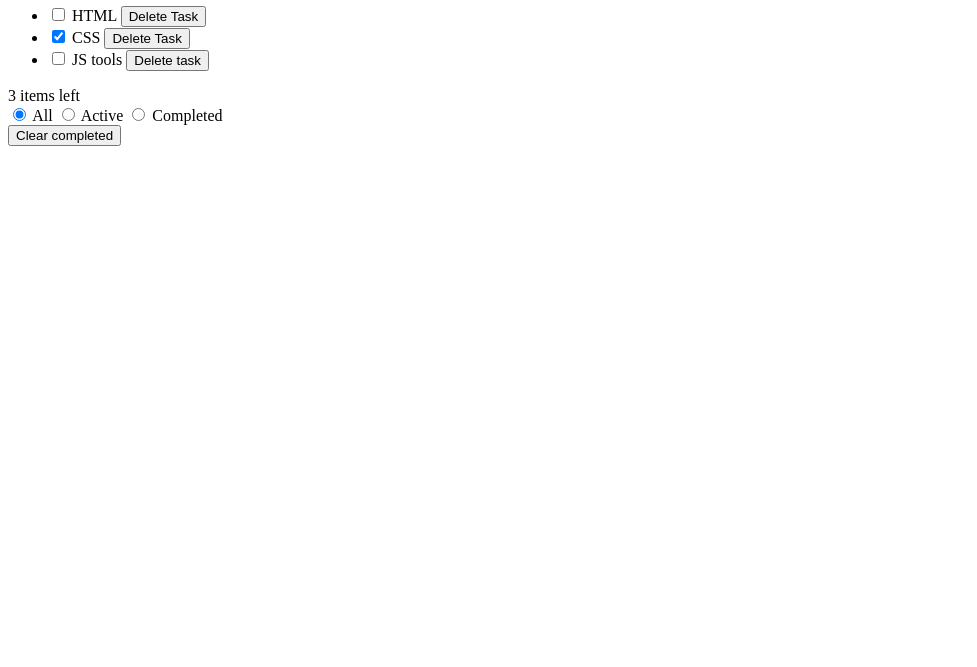
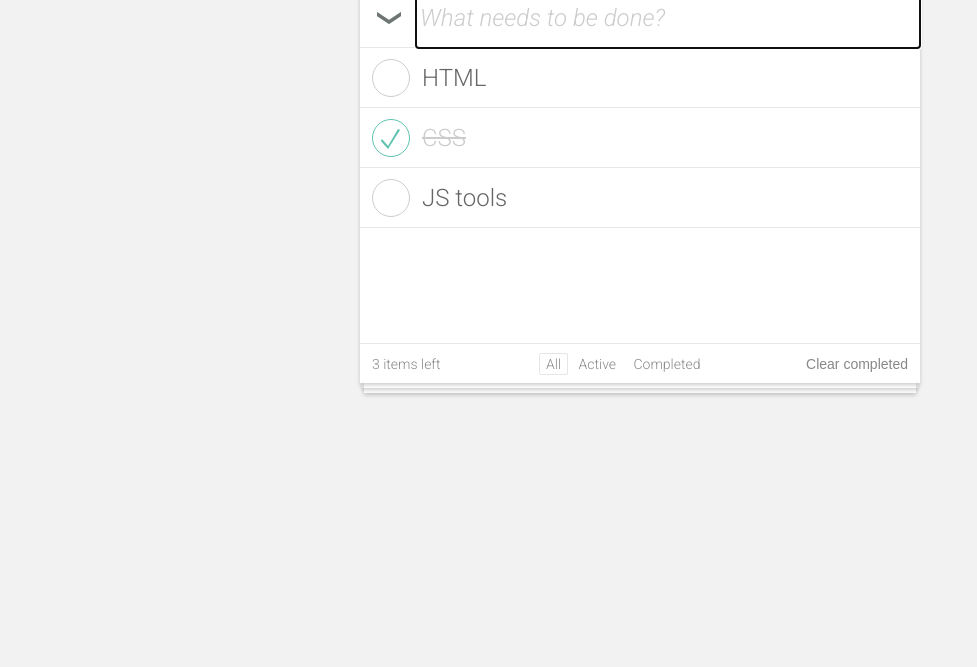
Before and after one commit to ok-technopolis-autumn-2019/Dmitry_Nazarov, a plain HTML site: page TODO_nazarov_index.html in a window 1280 px wide. Shown: the part 133-800 px from the top of the page, without its empty margins (0-977 px from the left). Drawn offline with Linux system fonts and the light colour scheme.

Commit message:
add css in project

```diff
--- a/TODO_nazarov_index.html
+++ b/TODO_nazarov_index.html
@@ -1,30 +1,39 @@
 <!DOCTYPE html>
 <html lang="en">
   <head>
-        <meta charset="UTF-8">
-        <meta name="viewport" content="width=device-width">
+    <meta charset="UTF-8" />
+    <meta name="viewport" content="width=device-width" />
     <title>TODO app</title>
-        <link href="https://fonts.googleapis.com/css?family=Roboto:100,300,300i&display=swap&subset=cyrillic"
-              rel="stylesheet">
-        <link rel="stylesheet" href="css/style.css">
+    <link
+      href="https://fonts.googleapis.com/css?family=Roboto:100,300,300i&display=swap&subset=cyrillic"
+      rel="stylesheet"
+    />
+    <link rel="stylesheet" href="css/style.css" />
   </head>
   <body>
     <div class="todo-app">
-
       <header class="todo-app__header">
-                <h1 class="title">Todos</h1>
+        <h1 class="title">todos</h1>
       </header>
 
       <main class="todo-app__frame">
-
         <section class="todo-app__main-controls main-controls">
           <div class="main-controls__select-all">
-                        <button class="main-controls__select-all-button" title="Select all tasks">Select all tasks</button>
+            <button
+              class="main-controls__select-all-button"
+              title="Select all tasks"
+            >
+              Select all tasks
+            </button>
           </div>
           <div class="main-controls__create-new">
-                        <input type="text" class="main-controls__create-new-input"
+            <input
+              type="text"
+              class="main-controls__create-new-input"
               placeholder="What needs to be done?"
-                               aria-label="Add new item" autofocus>
+              aria-label="Add new item"
+              autofocus
+            />
           </div>
         </section>
 
@@ -32,43 +41,74 @@
           <ul class="todo-app__task-list tasks">
             <li class="todo-app__task-item task-item">
               <div class="task-item__view">
-                                <input type="checkbox" class="task-item__status-input" id="item1"
-                                       aria-label="Completed task: HTML">
+                <input
+                  type="checkbox"
+                  class="task-item__status-input"
+                  id="item1"
+                  aria-label="Completed task: HTML"
+                />
                 <label class="task-item__status-icon" for="item1"></label>
                 <span class="task-item__text">HTML</span>
-                                <button class="task-item__delete" title="Delete task">Delete Task</button>
+                <button class="task-item__delete" title="Delete task">
+                  Delete Task
+                </button>
               </div>
               <div class="task-item__edit" hidden>
-                                <input type="text" class="task-item__input"
-                                       value="HTML" aria-label="Edit task: HTML">
+                <input
+                  type="text"
+                  class="task-item__input"
+                  value="HTML"
+                  aria-label="Edit task: HTML"
+                />
               </div>
             </li>
 
             <li class="todo-app__task-item task-item">
               <div class="task-item__view">
-                                <input type="checkbox" checked class="task-item__status-input" id="item2"
-                                       aria-label="Completed task: CSS">
+                <input
+                  type="checkbox"
+                  checked
+                  class="task-item__status-input"
+                  id="item2"
+                  aria-label="Completed task: CSS"
+                />
                 <label class="task-item__status-icon" for="item2"></label>
                 <span class="task-item__text">CSS</span>
-                                <button class="task-item__delete" title="Delete task">Delete Task</button>
+                <button class="task-item__delete" title="Delete task">
+                  Delete Task
+                </button>
               </div>
               <div class="task-item__edit" hidden>
-                                <input type="text" class="task-item__input"
-                                       value="CSS" aria-label="Edit task: CSS">
+                <input
+                  type="text"
+                  class="task-item__input"
+                  value="CSS"
+                  aria-label="Edit task: CSS"
+                />
               </div>
             </li>
 
             <li class="todo-app__task-item task-item">
               <div class="task-item__view">
-                                <input type="checkbox" class="task-item__status-input" id="item3"
-                                       aria-label="Completed task: JS tools">
+                <input
+                  type="checkbox"
+                  class="task-item__status-input"
+                  id="item3"
+                  aria-label="Completed task: JS tools"
+                />
                 <label class="task-item__status-icon" for="item3"></label>
                 <span class="task-item__text">JS tools</span>
-                                <button class="task-item__delete" title="Delete task">Delete task</button>
+                <button class="task-item__delete" title="Delete task">
+                  Delete task
+                </button>
               </div>
               <div class="task-item__edit" hidden>
-                                <input type="text" class="task-item__input"
-                                       value="JS tools" aria-label="Edit tsk: JS tools">
+                <input
+                  type="text"
+                  class="task-item__input"
+                  value="JS tools"
+                  aria-label="Edit tsk: JS tools"
+                />
               </div>
             </li>
           </ul>
@@ -79,18 +119,41 @@
             <div class="task-counter">3 items left</div>
           </div>
           <div class="actions-bar__item">
-                        <div class="task-filter" role="group" aria-label="Filter tasks by status">
+            <div
+              class="task-filter"
+              role="group"
+              aria-label="Filter tasks by status"
+            >
               <label class="task-filter__item">
-                                <input type="radio" class="task-filter__input" name="filter"
-                                       checked="checked" value="All">
-                                <span class="task-filter__text" aria-label="Select all tasks">All</span>
+                <input
+                  type="radio"
+                  class="task-filter__input"
+                  name="filter"
+                  checked="checked"
+                  value="All"
+                />
+                <span class="task-filter__text" aria-label="Select all tasks"
+                  >All</span
+                >
               </label>
               <label class="task-filter__item">
-                                <input type="radio" class="task-filter__input" name="filter" value="Active">
-                                <span class="task-filter__text" aria-label="Select active tasks">Active</span>
+                <input
+                  type="radio"
+                  class="task-filter__input"
+                  name="filter"
+                  value="Active"
+                />
+                <span class="task-filter__text" aria-label="Select active tasks"
+                  >Active</span
+                >
               </label>
               <label class="task-filter__item">
-                                <input type="radio" class="task-filter__input" name="filter" value="Completed">
+                <input
+                  type="radio"
+                  class="task-filter__input"
+                  name="filter"
+                  value="Completed"
+                />
                 <span class="task-filter__text" aria-label="">Completed</span>
               </label>
             </div>
@@ -99,7 +162,6 @@
             <button class="task-clear-completed">Clear completed</button>
           </div>
         </section>
-
       </main>
     </div>
   </body>
--- /dev/null
+++ b/css/action-bar.css
@@ -0,0 +1,15 @@
+.actions-bar {
+  justify-content: space-between;
+  border-top: 1px #e6e6e6 solid;
+  box-sizing: border-box;
+  align-items: center;
+  padding: 3px 12px;
+  margin-top: -1px;
+  position: sticky;
+  background: #fff;
+  font-size: 14px;
+  display: flex;
+  height: 40px;
+  color: #888;
+  bottom: 0;
+}
--- /dev/null
+++ b/css/main-controls.css
@@ -0,0 +1,27 @@
+.main-controls {
+  border-bottom: 1px #e6e6e6 solid;
+  box-sizing: border-box;
+  display: flex;
+  height: 64px;
+}
+
+.main-controls__select-all-button {
+  background-image: url("../img/select.svg");
+  background-position: 15px 26px;
+  background-repeat: no-repeat;
+  text-indent: -9999px;
+  height: 64px;
+  width: 56px;
+}
+
+.main-controls__create-new {
+  flex-grow: 1;
+}
+
+.main-controls__create-new-input {
+  box-sizing: border-box;
+  padding-top: 4px;
+  font-size: 24px;
+  height: 64px;
+  width: 100%;
+}
--- /dev/null
+++ b/css/reset.css
@@ -0,0 +1,39 @@
+html,
+body {
+    margin: 0;
+    padding: 0;
+}
+
+body {
+  background-color: #f2f2f2;
+  font-family: "Roboto", "Arial", sans-serif;
+  color: #666666;
+}
+
+h1 {
+  margin: 0;
+  font-weight: 400;
+}
+
+ul {
+  margin: 0;
+  padding: 0;
+  list-style: none;
+}
+
+input[type="text"] {
+  border: 0 none;
+  padding-left: 4px;
+  padding-right: 4px;
+  background-color: transparent;
+  font-family: "Roboto", "Arial", sans-serif;
+}
+input[type="text"]::placeholder {
+  color: #cccccc;
+  font-style: italic;
+}
+
+button {
+  border: 0 none;
+  background-color: transparent;
+}
--- /dev/null
+++ b/css/style.css
@@ -0,0 +1,9 @@
+@import "./reset.css";
+@import "./action-bar.css";
+@import "./main-controls.css";
+@import "./task-clear-completed.css";
+@import "./task-filter.css";
+@import "./task-item.css";
+@import "./tasks.css";
+@import "./title.css";
+@import "./todo-app.css";
--- /dev/null
+++ b/css/task-clear-completed.css
@@ -0,0 +1,5 @@
+.task-clear-completed {
+  font-size: 14px;
+  color: #888888;
+  padding: 8px 0;
+}
--- /dev/null
+++ b/css/task-filter.css
@@ -0,0 +1,12 @@
+.task-filter__input {
+  position: absolute;
+  left: -9999px;
+}
+.task-filter__text {
+  padding: 2px 6px;
+  border-radius: 2px;
+  border: 1px solid transparent;
+}
+.task-filter__input:checked + .task-filter__text {
+  border-color: #e6e6e6;
+}
--- /dev/null
+++ b/css/task-item.css
@@ -0,0 +1,85 @@
+.task-item {
+  border-bottom: 1px #e6e6e6 solid;
+  box-sizing: border-box;
+}
+
+.task-item__view {
+  display: flex;
+  flex-grow: 1;
+  align-items: center;
+  min-height: 59px;
+  overflow: hidden;
+}
+.task-item__view:hover {
+  background-color: #fafafa;
+}
+.task-item__status-input {
+  flex-shrink: 0;
+  width: 30px;
+  height: 30px;
+  margin: 0 0 0 -30px;
+}
+
+.task-item__status-icon {
+  border: 1px #cccccc solid;
+  box-sizing: border-box;
+  background-color: #ffffff;
+  border-radius: 50%;
+  flex-shrink: 0;
+  margin: 0 12px;
+  height: 38px;
+  width: 38px;
+}
+.task-item__status-input:checked + .task-item__status-icon {
+  background-image: url("../img/complete.svg");
+  background-position: 6px 8px;
+  background-repeat: no-repeat;
+  border-color: #5dc2af;
+}
+.task-item__status-input:focus + .task-item__status-icon {
+  border-color: #cccccc;
+}
+.task-item__view:hover,
+  .task-item__status-input:not(:checked),
+  + .task-item__status-icon {
+  border-color: #cccccc;
+}
+
+.task-item__text {
+  word-break: break-word;
+  padding: 12px 0;
+  font-size: 24px;
+  display: flex;
+  flex-grow: 1;
+  min-width: 0;
+}
+
+.task-item__delete {
+  background-image: url("../img/close.svg");
+  background-repeat: no-repeat;
+  margin: -9999px 4px 0 12px;
+  background-position: 50%;
+  text-indent: -9999px;
+  flex-shrink: 0;
+  height: 36px;
+  width: 36px;
+}
+.task-item__delete:focus,
+.task-item__view:hover .task-item__delete {
+  margin-top: 0;
+}
+
+.task-item__status-input:checked ~ .task-item__text {
+  color: #cccccc;
+  text-decoration-line: line-through;
+}
+
+.task-item__edit {
+  padding-left: 56px;
+}
+.task-item__input {
+  box-sizing: border-box;
+  font-size: 24px;
+  height: 59px;
+  width: 100%;
+}
--- /dev/null
+++ b/css/tasks.css
@@ -0,0 +1,12 @@
+.tasks {
+  min-height: 296px;
+}
+.tasks:empty {
+  justify-content: center;
+  align-items: center;
+  display: flex;
+}
+.tasks:empty::before {
+  content: "⌨";
+  font-size: 150px;
+}
--- /dev/null
+++ b/css/title.css
@@ -0,0 +1,6 @@
+.title {
+  text-align: center;
+  font-weight: 200;
+  font-size: 100px;
+  color: #cccccc;
+}
--- /dev/null
+++ b/css/todo-app.css
@@ -0,0 +1,31 @@
+.todo-app {
+  position: relative;
+  max-width: 560px;
+  min-width: 460px;
+  margin: 0 auto 20px;
+}
+.todo-app::before {
+  content: "";
+  position: absolute;
+  top: 100%;
+  left: 2px;
+  right: 2px;
+  height: 5px;
+  box-shadow: 0 2px 4px rgba(0, 0, 0, 0.2);
+}
+.todo-app::after {
+  content: "";
+  position: absolute;
+  top: 100%;
+  left: 4px;
+  right: 4px;
+  height: 10px;
+  z-index: -2;
+  background-color: #ffffff;
+  box-shadow: 0 2px 4px rgba(0, 0, 0, 0.2);
+}
+
+.todo-app__frame {
+  background-color: #ffffff;
+  box-shadow: 0 2px 4px rgba(0, 0, 0, 0.2);
+}
```
Also changed, not shown: img/close.svg (added), img/complete.svg (added), img/select.svg (added). Lines whose indentation alone changed are shown as unchanged.
